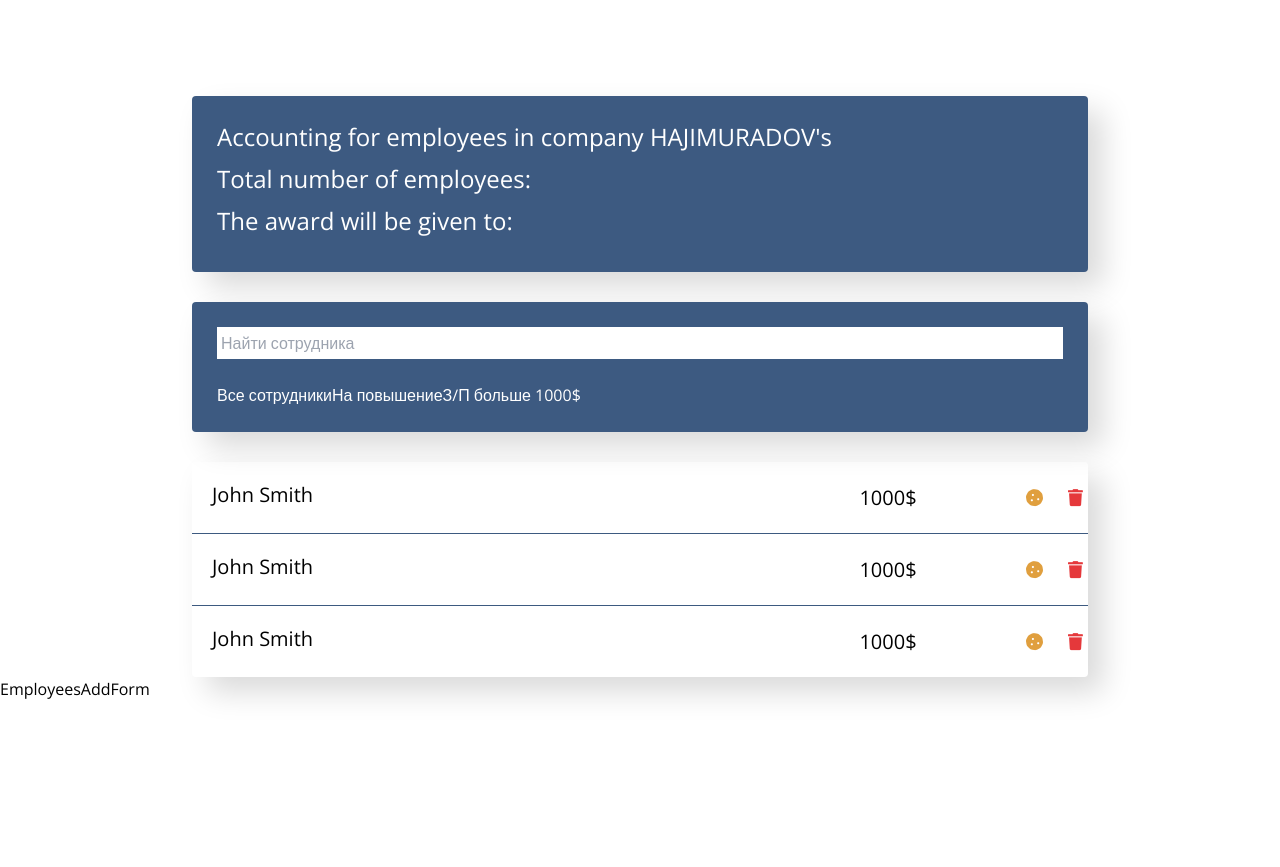
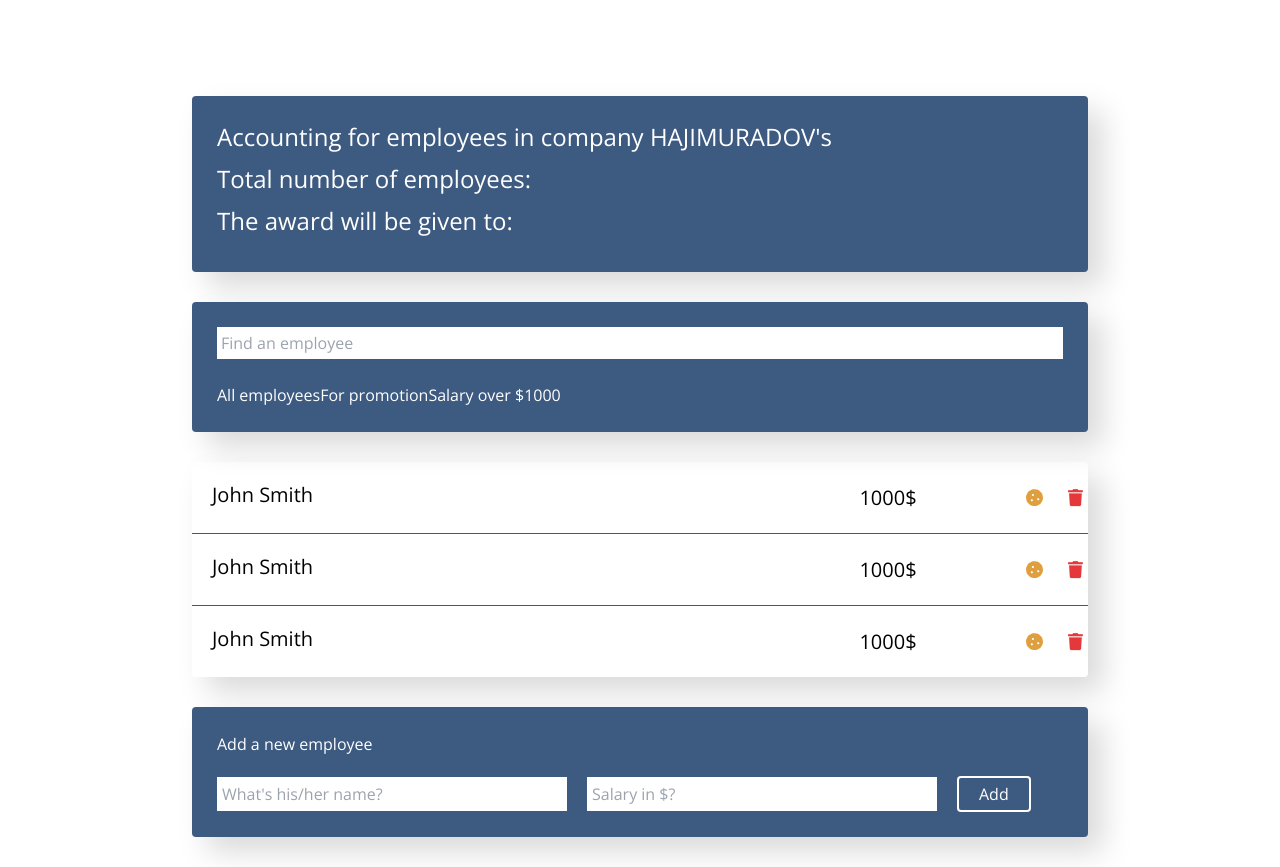
Before and after one commit to FeryazHacimuradov/EmployeesApp, a React (Create React App) app: page / in a window 1280 px wide. Before the commit the page ends 800 px from the top, so only its background shows below. Built offline with nearby package versions, Linux system fonts and the light colour scheme.

Commit message:
Create serach panel component

```diff
--- a/src/components/AppFilter/AppFilter.jsx
+++ b/src/components/AppFilter/AppFilter.jsx
@@ -5,15 +5,15 @@ const AppFilter = () => {
     <div className="mt-6">
       <button type="button"
               className="btn btn-light">
-              Все сотрудники
+              All employees
       </button>
       <button type="button"
               className="btn btn-outline-light">
-              На повышение
+              For promotion
       </button>
       <button type="button"
               className="btn btn-outline-light">
-              З/П больше 1000$
+              Salary over $1000
       </button>
     </div>
   )
--- a/src/components/EmployeesAddForm/EmployeesAddForm.jsx
+++ b/src/components/EmployeesAddForm/EmployeesAddForm.jsx
@@ -1,9 +1,23 @@
-import React from 'react'
+import './employeesAddForm.css';
 
 const EmployeesAddForm = () => {
-  return (
-    <div>EmployeesAddForm</div>
-  )
+    return (
+        <div className="app-add-form">
+            <h3>Add a new employee</h3>
+            <form
+                className="add-form d-flex">
+                <input type="text"
+                    className="form-control new-post-label"
+                    placeholder="What's his/her name?" />
+                <input type="number"
+                    className="form-control new-post-label"
+                    placeholder="Salary in $?" />
+
+                <button type="submit"
+                    className="border-white p-1 px-5 border-solid border-2 rounded">Add</button>
+            </form>
+        </div>
+    )
 }
 
-export default EmployeesAddForm
+export default EmployeesAddForm;
--- a/src/components/EmployeesAddForm/employeesAddForm.css
+++ b/src/components/EmployeesAddForm/employeesAddForm.css
@@ -0,0 +1,19 @@
+.app-add-form {
+    margin-top: 30px;
+    padding: 25px;
+    background-color: #3d5a80;
+    border-radius: 4px;
+    box-shadow: 15px 15px 30px rgba(0,0,0, .15);
+    color: #fff;
+    margin: 30px 192px;
+}
+
+.add-form {
+    margin-top: 20px;
+}
+
+.add-form input {
+    width: 350px;
+    margin-right: 20px;
+    padding: 5px;
+}
--- a/src/components/SearchPanel/SearchPanel.jsx
+++ b/src/components/SearchPanel/SearchPanel.jsx
@@ -5,7 +5,7 @@ const SearchPanel = () => {
   return (
     <input type="text"
       className="form-control search-input w-full p-1 text-black bg-white dark:text-gray-200 dark:bg-secondary-dark-bg"
-      placeholder="Найти сотрудника"/>
+      placeholder="Find an employee"/>
   )
 }
 
```
